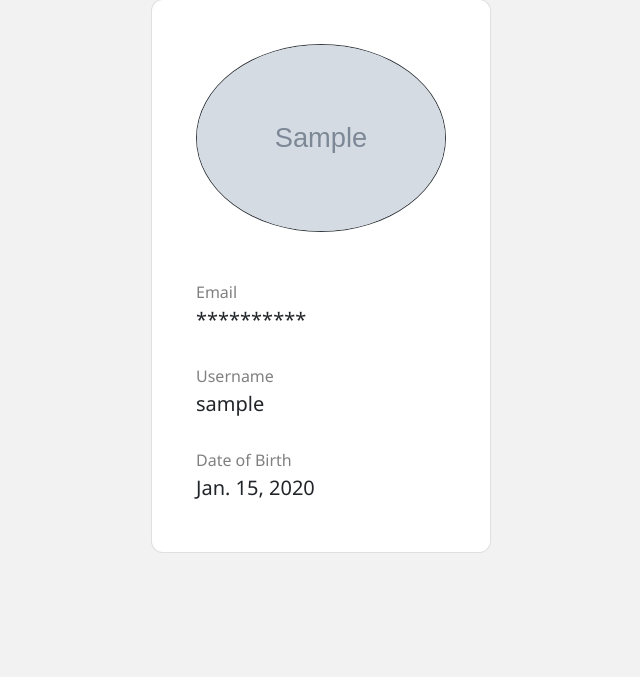
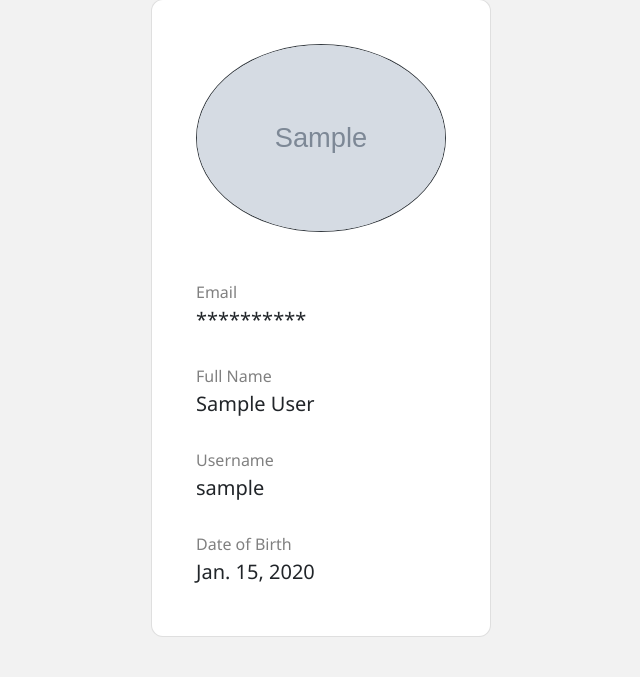
Before and after one commit to SamanthaChia/AWDCW2, a Django app: page /account/1/ in a window 1280 px wide. Shown: the part 96-773 px from the top of the page, without its empty margins (319-959 px from the left). Run offline with Django 3.2, Linux system fonts and the light colour scheme; tables that the repository leaves empty hold one stand-in row (values such as "Sample post"); grey boxes marked "Sample" are stand-in pictures; some libraries are stand-ins or nearby versions.

Commit message:
added full name for account view

```diff
--- a/coursework2/accounts/forms.py
+++ b/coursework2/accounts/forms.py
@@ -50,3 +50,9 @@ class LoginForm(forms.ModelForm):
             password = self.cleaned_data['password']
             if not authenticate(email=email, password=password):
                 raise forms.ValidationError("Not a valid login.")
+
+# For Account Update Particulars
+class UpdateParticularsForm(forms.ModelForm):
+    class Meta:
+        model = Account
+        fields = ('email', 'full_name', 'username', 'date_of_birth', 'profile_image', 'hide_email')
--- a/coursework2/accounts/templates/accounts/account.html
+++ b/coursework2/accounts/templates/accounts/account.html
@@ -85,6 +85,8 @@
 			  			<h5>{{email}}</h5>
 			  		{% endif %}
 			  	{% endif %}
+				<p class="mt-4 mb-1 field-heading">Full Name</p>
+		  		<h5>{{full_name}}</h5>
 		  		<p class="mt-4 mb-1 field-heading">Username</p>
 		  		<h5>{{username}}</h5>
                 <p class="mt-4 mb-1 field-heading">Date of Birth</p>
--- a/coursework2/accounts/views.py
+++ b/coursework2/accounts/views.py
@@ -71,7 +71,8 @@
     except:
         return HttpResponse("Something went wrong.")
     if account:
-        context['id'] = account. id
+        context['id'] = account.id
+        context['full_name'] = account.full_name
         context['username'] = account.username
         context['email'] = account.email
         context['date_of_birth'] = account.date_of_birth
```
Also changed, not shown: coursework2/accounts/templates/accounts/update_particulars.html (+5 -2 lines).
